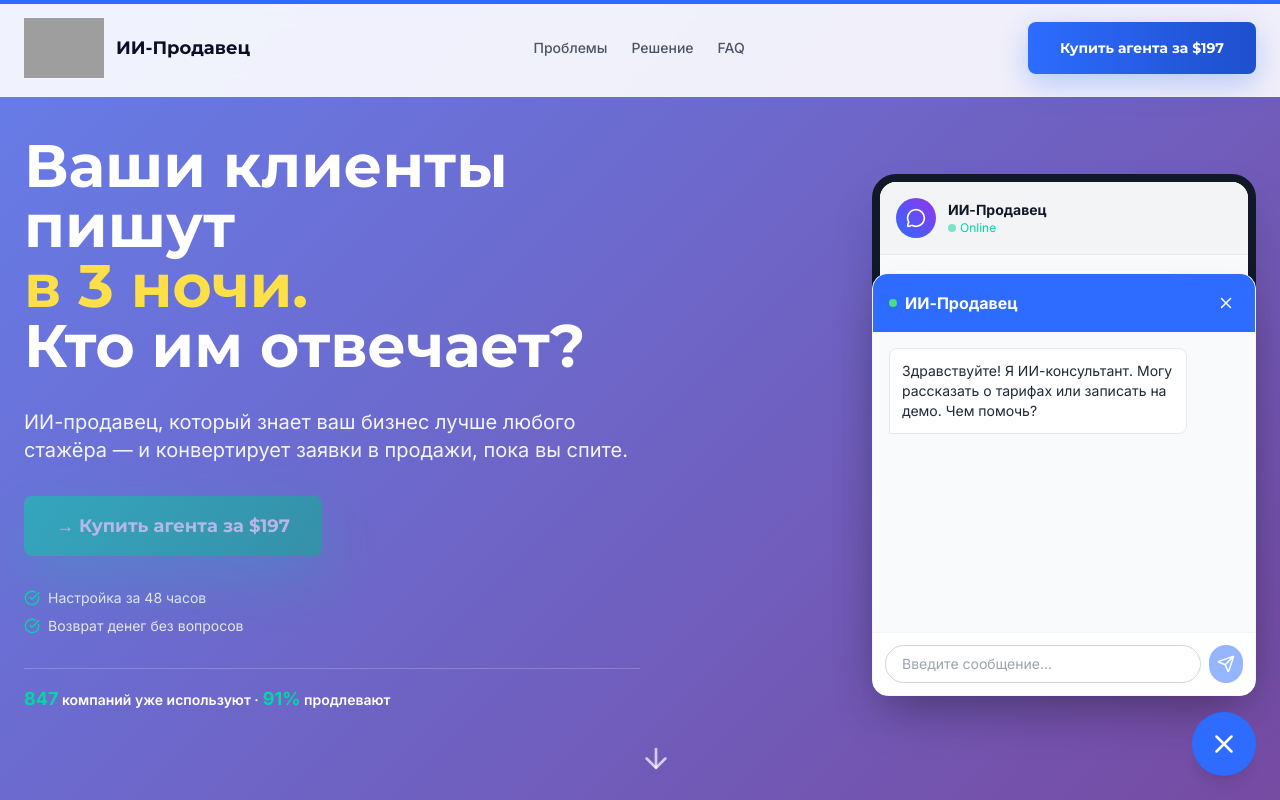
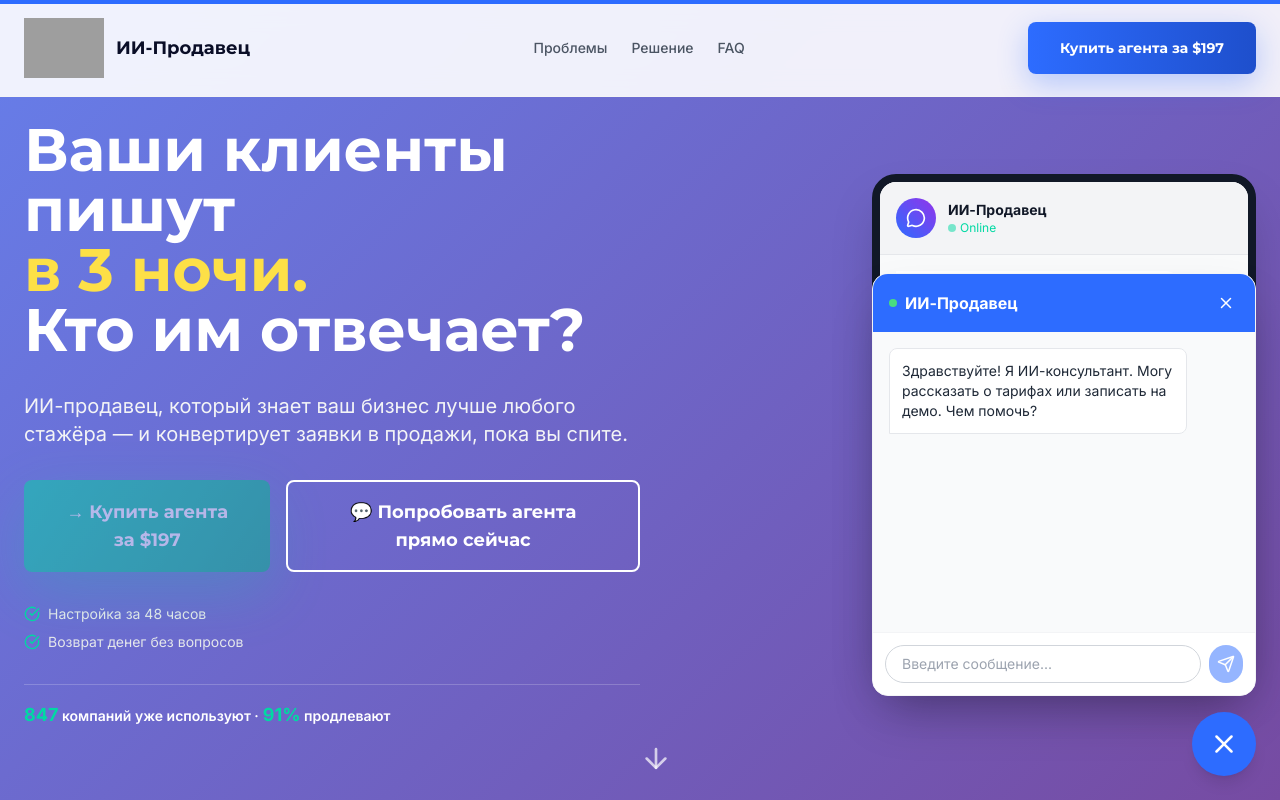
Before and after one commit to sergio2171/aivdele-ai-salesperson, a React (Vite) app: page / in a window 1280 px wide. Shown: the top 800 px of the page. Built offline with nearby package versions, Linux system fonts and the light colour scheme; grey boxes are pictures that could not be loaded.

Commit message:
feat: добавлена кнопка "Попробовать агента" в Hero для открытия чата

```diff
--- a/components/sections/Hero.tsx
+++ b/components/sections/Hero.tsx
@@ -4,7 +4,11 @@ import { useModal } from '../../contexts/ModalContext';
 import { motion } from 'framer-motion';
 import { ArrowDown, CheckCircle, MessageCircle } from 'lucide-react';
 
-export const Hero: React.FC = () => {
+interface HeroProps {
+  onOpenChat?: () => void;
+}
+
+export const Hero: React.FC<HeroProps> = ({ onOpenChat }) => {
   const [messages, setMessages] = useState<{role: 'user' | 'ai', text: string}[]>([]);
   const { openModal } = useModal();
 
@@ -41,6 +45,12 @@ export const Hero: React.FC = () => {
     };
   }, []);
 
+  const handleTryChat = () => {
+    if (onOpenChat) {
+      onOpenChat();
+    }
+  };
+
   return (
     <section className="relative min-h-screen pt-24 pb-12 overflow-hidden bg-hero-gradient text-white flex items-center">
       <div className="container mx-auto px-4 md:px-6">
@@ -60,9 +70,19 @@ export const Hero: React.FC = () => {
               ИИ-продавец, который знает ваш бизнес лучше любого стажёра — и конвертирует заявки в продажи, пока вы спите.
             </p>
 
+            {/* НОВОЕ: Две кнопки вместо одной */}
             <div className="flex flex-col sm:flex-row gap-4">
               <Button onClick={() => openModal('hero_main')} variant="success" pulse className="text-lg">
                 → Купить агента за $197
+              </Button>
+
+              {/* НОВАЯ КНОПКА */}
+              <Button
+                onClick={handleTryChat}
+                variant="outline"
+                className="text-lg border-2 border-white text-white hover:bg-white hover:text-indigo-600 transition-colors"
+              >
+                💬 Попробовать агента прямо сейчас
               </Button>
             </div>
 
```
